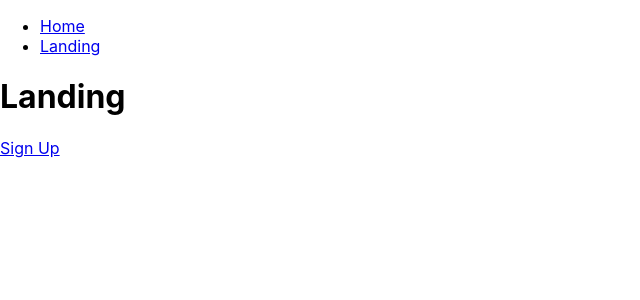
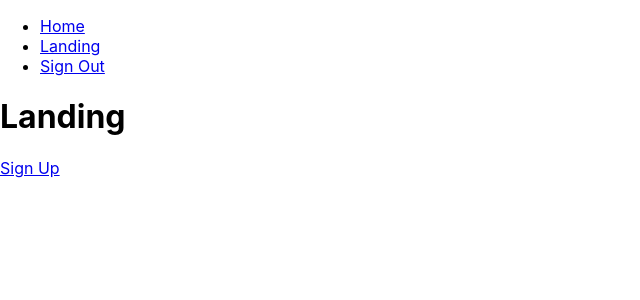
Before and after one commit to leshill/firebase-authn-authz-tutorial, a React (Create React App) app: page /landing in a window 1280 px wide. Shown: the top 300 px of the page, without its empty margins (0-640 px from the left). Built offline with nearby package versions, Linux system fonts and the light colour scheme; no server answers.

Commit message:
Add sign out link to <Navigation>

```diff
--- a/src/Navigation.tsx
+++ b/src/Navigation.tsx
@@ -1,7 +1,13 @@
 import React from "react";
 import { Link } from "react-router-dom";
 
-const Navigation: React.FC = () => (
+const Navigation: React.FC = () => {
+  const onSignOutClicked = (event: React.MouseEvent) => {
+    alert("Sign out clicked");
+    event.preventDefault();
+  };
+
+  return (
     <div>
       <ul>
         <li>
@@ -14,8 +20,14 @@ const Navigation: React.FC = () => (
             Landing
           </Link>
         </li>
+        <li>
+          <a href="#sign_out" onClick={onSignOutClicked}>
+            Sign Out
+          </a>
+        </li>
       </ul>
     </div>
   );
+};
 
 export default Navigation;
```
Lines whose indentation alone changed are shown as unchanged.
